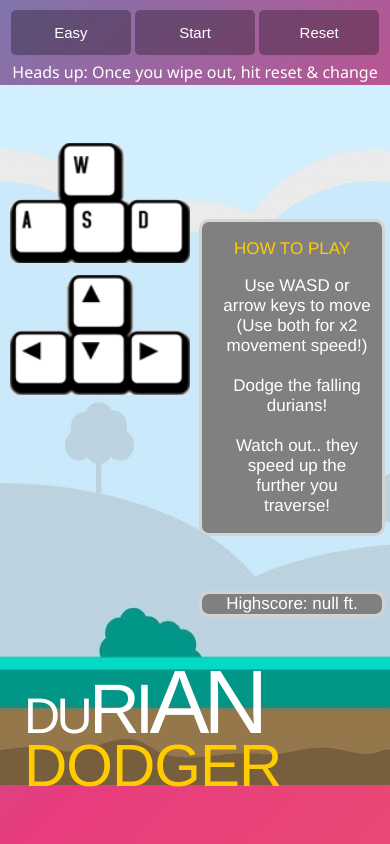
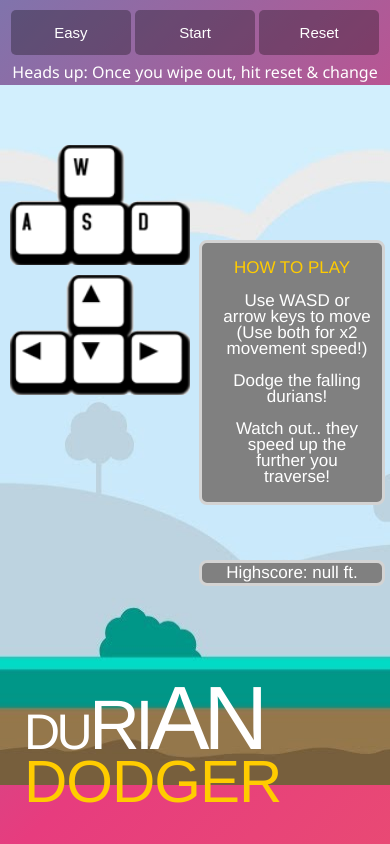
Before and after one commit to neekyo/Durian-Dodger, a PHP site: page / in a window 390 px wide. Run offline with PHP 8.4, Linux system fonts and the light colour scheme; some libraries are stand-ins or nearby versions.

Commit message:
made more responsive

```diff
--- a/main.css
+++ b/main.css
@@ -130,7 +130,7 @@
 	width: 180px;
 	height: 120px;
 	left: 10px;
-	top: 10%;
+	top: 5rem;
 }
 
 #view img:nth-child(2) {
@@ -145,7 +145,7 @@
 	position: absolute;
 	width: 170px;
 	height: 350px;
-	top: 120px;
+	top: 10rem;
 }
 
 #gradient {
@@ -190,7 +190,7 @@
 
 .unbreakable-container {
 	position: absolute;
-	bottom: 3rem;
+	bottom: 2rem;
 	left: 1.5rem;
 }
 
@@ -297,9 +297,9 @@
 	right: 5px;
 	background: gray;
 	border: 3px solid lightgray;
-	border-radius: 10px;
-	top: 26%;
-	line-height: 20px;
+	border-radius: .5rem;
+	top: 15rem;
+	line-height: 1rem;
 }
 
 #rules ul {
@@ -327,8 +327,8 @@
 	right: 5px;
 	background: gray;
 	border: 3px solid lightgray;
-	border-radius: 10px;
-	top: 70%;
+	border-radius: .5rem;
+	top: 35rem;
 	line-height: 20px;
 }
 
```
